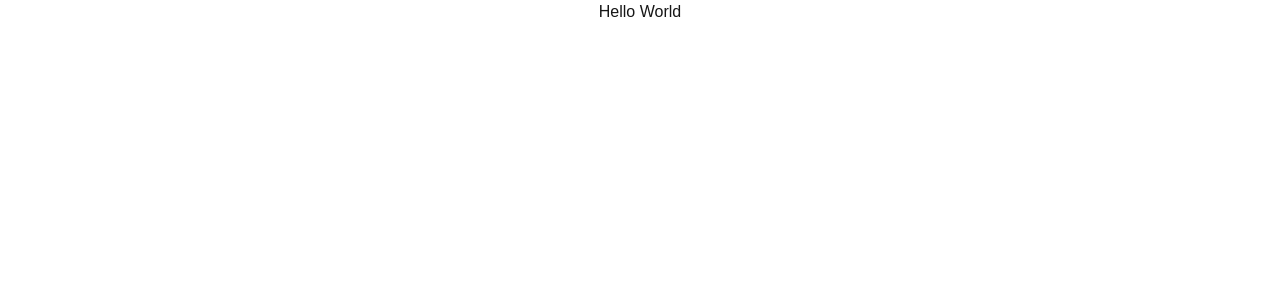
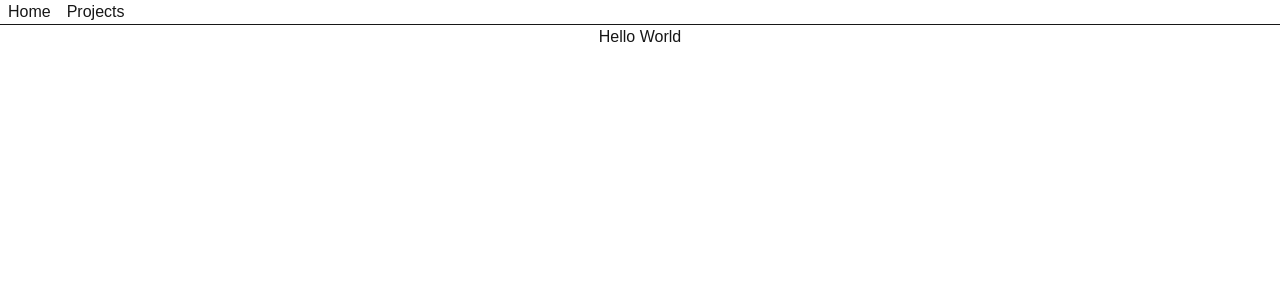
Before and after one commit to cdemzy/portfolio, a Next.js app: page / in a window 1280 px wide. Shown: the top 300 px of the page. Built offline with nearby package versions, Linux system fonts and the light colour scheme.

Commit message:
feat: add Navigation component to layout

```diff
--- /dev/null
+++ b/app/components/Navigation.tsx
@@ -0,0 +1,30 @@
+"use client";
+import Link from "next/link";
+import { usePathname } from "next/navigation";
+
+const links = [
+    {
+      path: "/",
+      title: "Home",
+    },
+    {
+      path: "/projects",
+      title: "Projects",
+    },
+] as const;
+
+  export default function Navigation() {
+    const pathname = `/${usePathname().split("/")[1]}`;
+
+    return (
+      <nav>
+        <ul className="flex flex-row border-b">
+            {links.map((link) => (
+                <li key={link.path} className="px-2">
+                    <Link href={link.path}>{link.title}</Link>
+                </li>
+            ))}
+        </ul>
+      </nav>
+    )
+  }
--- a/app/layout.tsx
+++ b/app/layout.tsx
@@ -1,6 +1,7 @@
 import type { Metadata } from "next";
 import { Geist, Geist_Mono } from "next/font/google";
 import "./globals.css";
+import Navigation from "./components/Navigation";
 
 const geistSans = Geist({
   variable: "--font-geist-sans",
@@ -27,6 +28,7 @@ export default function RootLayout({
       <body
         className="antialiased font-sans"
       >
+        <Navigation/>
         {children}
       </body>
     </html>
```
